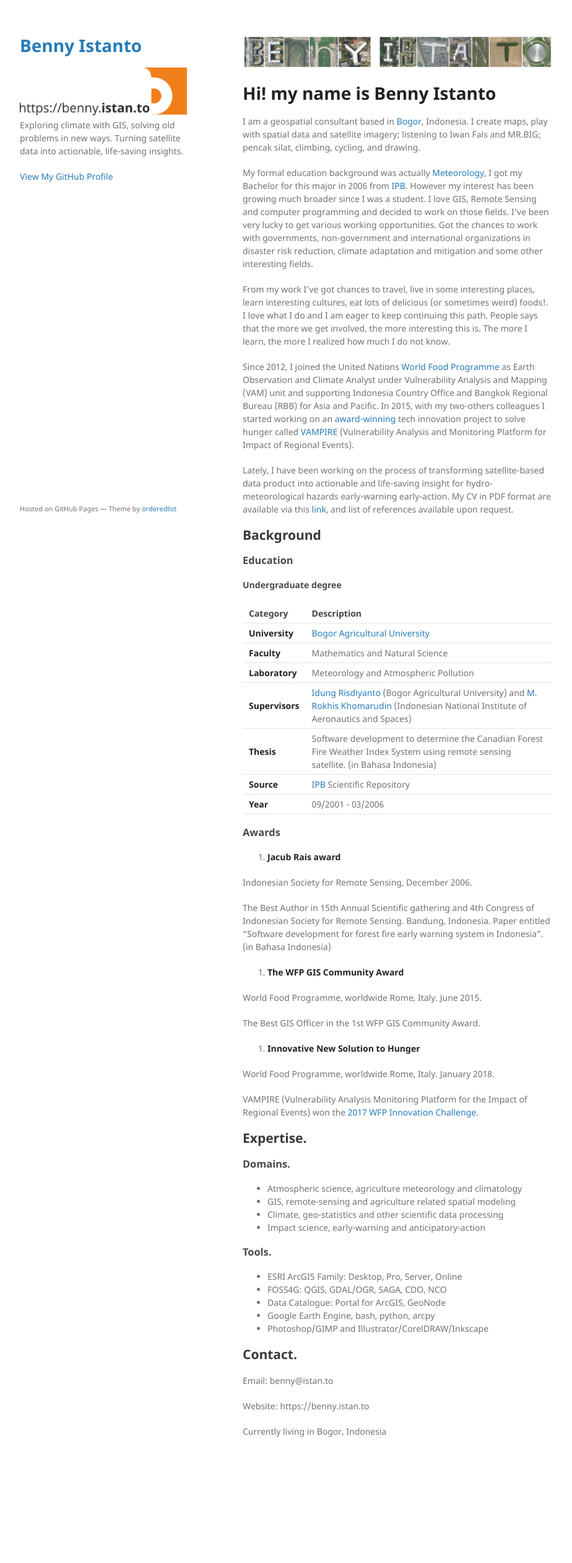
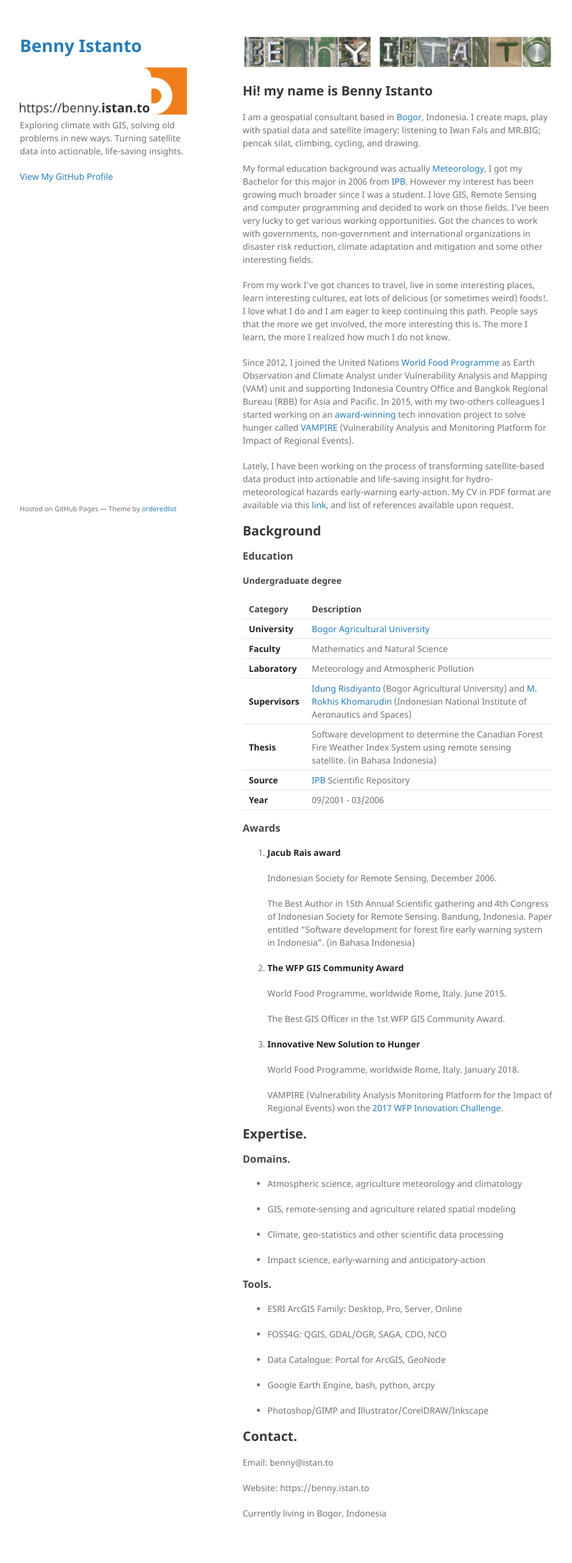
Before and after one commit to bennyistanto/bennyistanto.github.io, a Jekyll site: the page built from index.md, in a window 1280 px wide. Shown: the whole page at 62% size, without its empty margins (178-1102 px from the left). Built offline with Jekyll 4.4.1, drawn with Linux system fonts in a browser that asks for light colours; before the commit the page ends 2390 px from its top, so only the background shows below that.

```diff
--- a/index.md
+++ b/index.md
@@ -3,8 +3,9 @@ layout: default
 ---
 ![BI](/assets/img/bi.png)
 
-# Hi! my name is Benny Istanto
 
+
+## Hi! my name is Benny Istanto
 
 I am a geospatial consultant based in [Bogor](https://en.wikipedia.org/wiki/Bogor), Indonesia. I create maps, play with spatial data and satellite imagery; listening to Iwan Fals and MR.BIG; pencak silat, climbing, cycling, and drawing.
 
@@ -34,25 +35,26 @@ Lately, I have been working on the process of transforming satellite-based data
 | **Year**           | 09/2001 - 03/2006      |
 
 
+
 ### Awards
 
 1. **Jacub Rais award**
 
-  Indonesian Society for Remote Sensing, December 2006.
+    Indonesian Society for Remote Sensing, December 2006.
 
-  The Best Author in 15th Annual Scientific gathering and 4th Congress of Indonesian Society for Remote Sensing. Bandung, Indonesia. Paper entitled “Software development for forest fire early warning system in Indonesia”. (in Bahasa Indonesia)
+    The Best Author in 15th Annual Scientific gathering and 4th Congress of Indonesian Society for Remote Sensing. Bandung, Indonesia. Paper entitled “Software development for forest fire early warning system in Indonesia”. (in Bahasa Indonesia)
 
 2. **The WFP GIS Community Award**
 
-  World Food Programme, worldwide Rome, Italy. June 2015.
+    World Food Programme, worldwide Rome, Italy. June 2015.
 
-  The Best GIS Officer in the 1st WFP GIS Community Award.
+    The Best GIS Officer in the 1st WFP GIS Community Award.
 
 3. **Innovative New Solution to Hunger**
 
-  World Food Programme, worldwide Rome, Italy. January 2018.
+    World Food Programme, worldwide Rome, Italy. January 2018.
 
-  VAMPIRE (Vulnerability Analysis Monitoring Platform for the Impact of Regional Events) won the [2017 WFP Innovation Challenge](https://medium.com/@WFPInnovation/wfp-staff-show-entrepreneurial-side-in-annual-competition-be03924215).
+    VAMPIRE (Vulnerability Analysis Monitoring Platform for the Impact of Regional Events) won the [2017 WFP Innovation Challenge](https://medium.com/@WFPInnovation/wfp-staff-show-entrepreneurial-side-in-annual-competition-be03924215).
 
 
 
@@ -61,17 +63,26 @@ Lately, I have been working on the process of transforming satellite-based data
 ### Domains.
 
 - Atmospheric science, agriculture meteorology and climatology
+
 - GIS, remote-sensing and agriculture related spatial modeling
+
 - Climate, geo-statistics and other scientific data processing
+
 - Impact science, early-warning and anticipatory-action
+
 
 ### Tools.
 
 - ESRI ArcGIS Family: Desktop, Pro, Server, Online
+
 - FOSS4G: QGIS, GDAL/OGR, SAGA, CDO, NCO
+
 - Data Catalogue: Portal for ArcGIS, GeoNode
+
 - Google Earth Engine, bash, python, arcpy
+
 - Photoshop/GIMP and Illustrator/CorelDRAW/Inkscape
+
 
 
 ## Contact.
```
